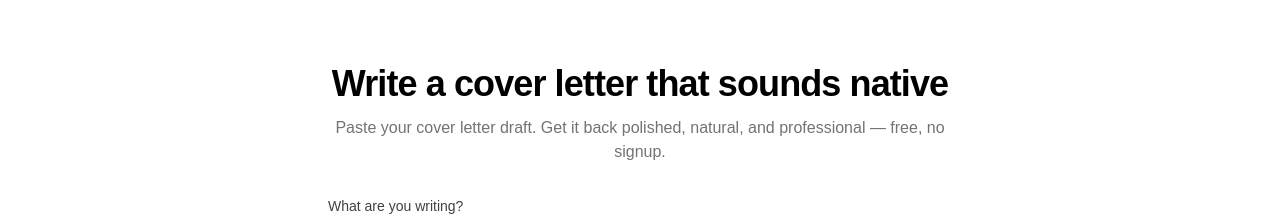
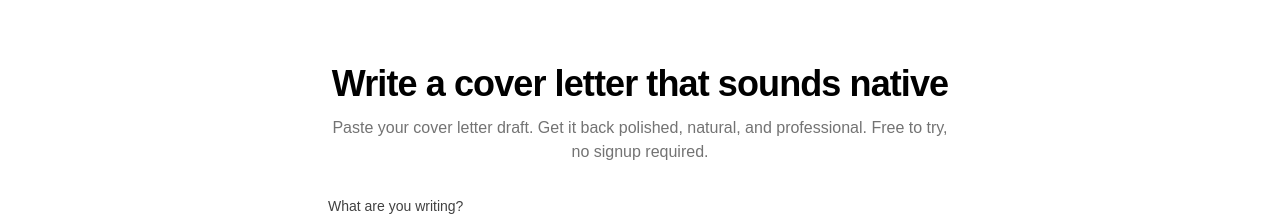
Before and after one commit to viniciussucupira/nativeapply, a Next.js app: page /cover-letter-for-non-native-speakers in a window 1280 px wide. Shown: the top 216 px of the page. Built offline with nearby package versions, Linux system fonts and the light colour scheme.

Commit message:
fix: remove misleading "free" claims from metadata

```diff
--- a/app/cover-letter-for-non-native-speakers/page.tsx
+++ b/app/cover-letter-for-non-native-speakers/page.tsx
@@ -4,11 +4,11 @@ import Home from "@/components/Home";
 export const metadata: Metadata = {
   title: "Cover Letter Help for Non-Native English Speakers | NativeApply",
   description:
-    "Free AI tool that rewrites your cover letter so it sounds like a native English-speaking professional wrote it. Built for non-native speakers applying for jobs in the US, UK, and Europe.",
+        "AI tool that rewrites your cover letter so it sounds like a native English-speaking professional wrote it. Free to try, Pro unlocks unlimited rewrites. Built for non-native speakers applying for jobs in the US, UK, and Europe.",
   alternates: { canonical: "/cover-letter-for-non-native-speakers" },
   openGraph: {
     title: "Cover Letter Help for Non-Native English Speakers",
-    description: "Paste your cover letter and get it back sounding natural and professional — free.",
+        description: "Paste your cover letter and get it back sounding natural and professional. Free to try, no signup required.",
   },
 };
 
@@ -17,7 +17,7 @@ export default function Page() {
     <Home
       initialContext="cover-letter"
       heading="Write a cover letter that sounds native"
-      subheading="Paste your cover letter draft. Get it back polished, natural, and professional — free, no signup."
+            subheading="Paste your cover letter draft. Get it back polished, natural, and professional. Free to try, no signup required."
     />
   );
 }
```
